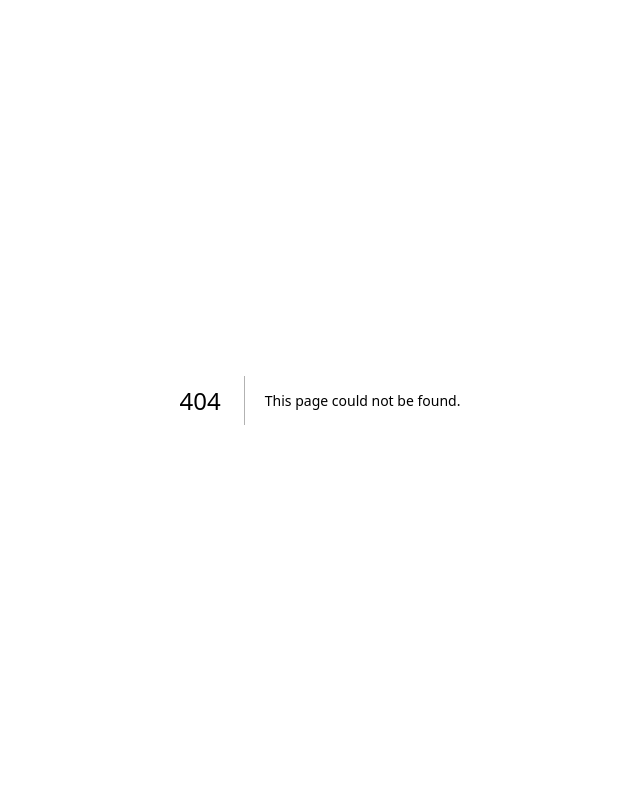
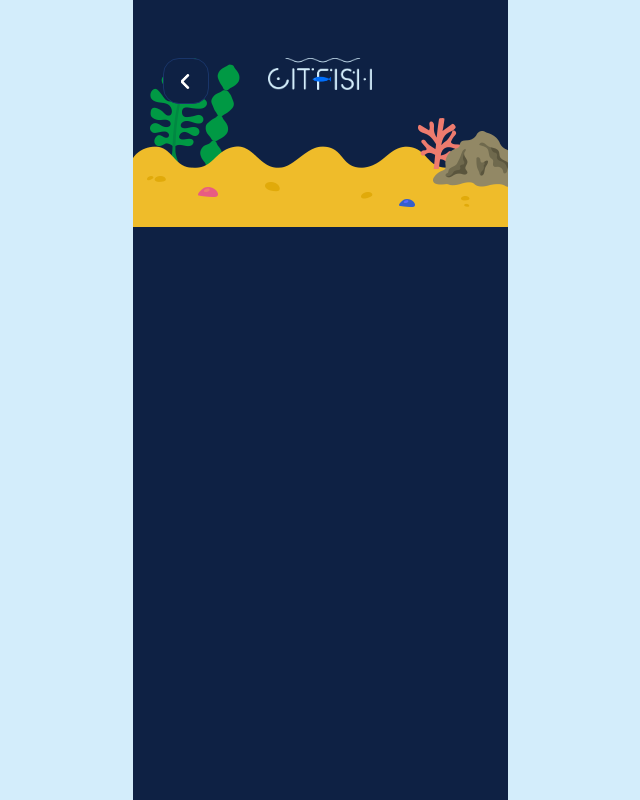
Before and after one commit to gitfish-app/gitfish-demo, a Next.js app: page /mobile/signup in a window 1280 px wide. Before the commit this address had no page. Shown: the whole page, without its empty margins (320-960 px from the left). Built offline with nearby package versions, Linux system fonts and the light colour scheme.

Commit message:
feat: signup画面の上の部分を作成

```diff
--- /dev/null
+++ b/src/pages/mobile/signup.tsx
@@ -0,0 +1,52 @@
+import { Box, Image } from '@chakra-ui/react';
+import { FC } from 'react';
+import MobileWrap from '../../components/mobile/MobileWrap';
+import AbsoluteButton from '../../components/reuse/AbsoluteButton';
+import AbsoluteImage from '../../components/reuse/AbsoluteImage';
+
+const SignUp: FC = () => {
+  return (
+    <MobileWrap>
+      <Box
+        mt={'58px'}
+        display={'flex'}
+        justifyContent={'center'}
+        pos={'relative'}
+        zIndex={'10'}
+      >
+        <Box w={'104px'}>
+          <Image src={'/assets/gitfish-logo.png'} alt={'logo'} w={'100%'} />
+        </Box>
+        <AbsoluteButton
+          w={'46px'}
+          h={'46px'}
+          top={0}
+          left={'30px'}
+          borderRadius={'16px'}
+          border={'1px solid #193569'}
+          bgColor={'#0E2144'}
+          display={'flex'}
+          justifyContent={'center'}
+          alignItems={'center'}
+        >
+          <Image
+            src={'/assets/system-tag_arrow.png'}
+            alt={'arrow'}
+            w={'9px'}
+            transform={'scale(-1,1)'}
+          />
+        </AbsoluteButton>
+      </Box>
+      <Box w={'100%'} pos={'relative'} zIndex={'1'}>
+        <AbsoluteImage
+          w={'100%'}
+          src={'/assets/mobile-home_bottom_decoration.png'}
+          alt={'deco'}
+          top={'-32px'}
+        />
+      </Box>
+    </MobileWrap>
+  );
+};
+
+export default SignUp;
```
Also changed, not shown: public/assets/gitfish-logo.png (added).
